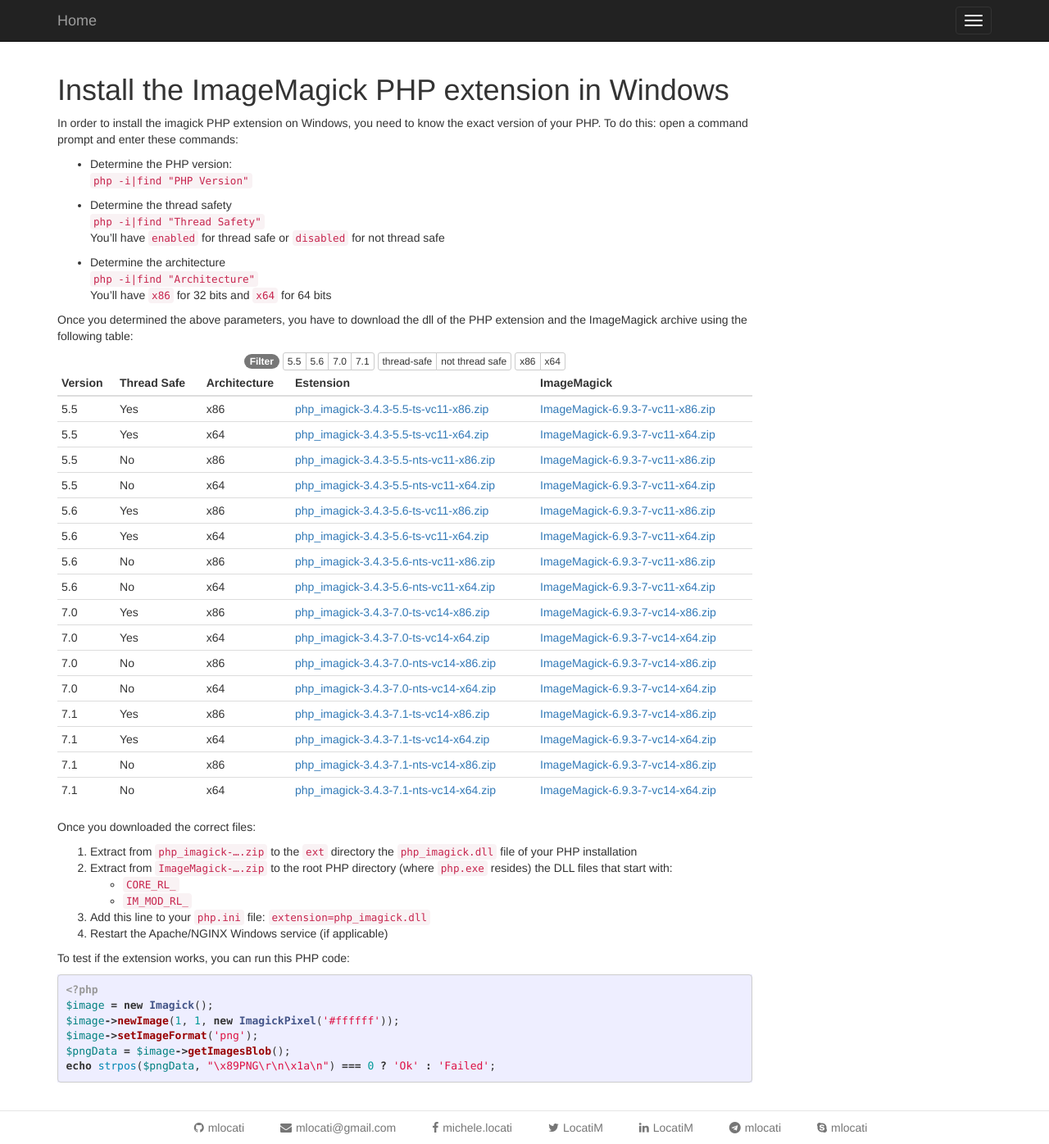
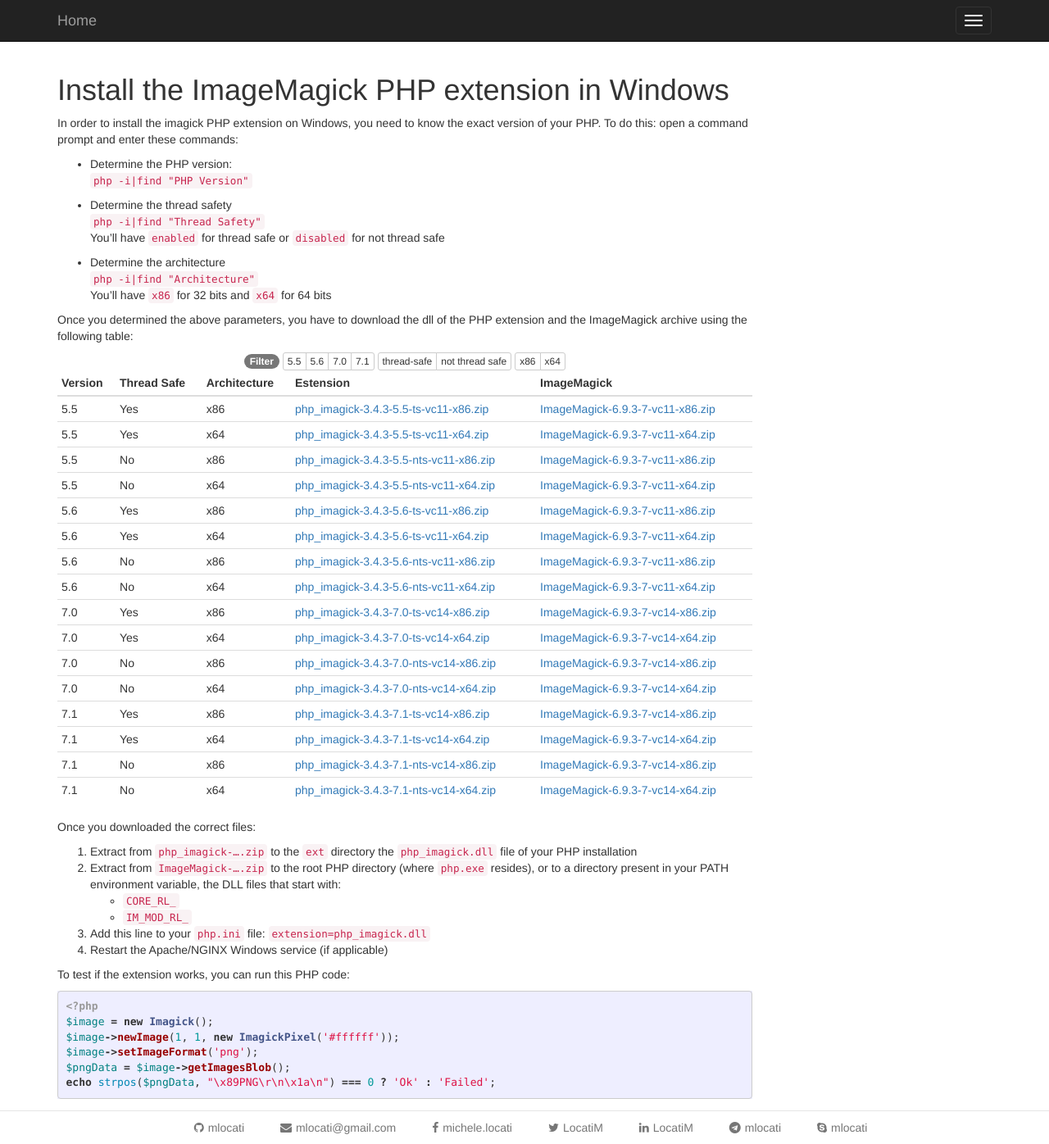
Before and after one commit to mlocati/mlocati.github.io, a Jekyll site: the page built from _articles/php-windows-imagick.md, in a window 1280 px wide and 1396 px high. Shown: the whole window at 82% size. Built offline with Jekyll 4.4.1, drawn with Linux system fonts in a browser that asks for light colours.

Commit message:
Add a note about the possibility to add ImageMagick DLLs to a dir in PATH

```diff
--- a/_articles/php-windows-imagick.md
+++ b/_articles/php-windows-imagick.md
@@ -50,7 +50,7 @@
 Once you downloaded the correct files:
 
 1. Extract from `php_imagick-….zip` to the `ext` directory the `php_imagick.dll` file of your PHP installation
-2. Extract from `ImageMagick-….zip` to the root PHP directory (where `php.exe` resides) the DLL files that start with:
+2. Extract from `ImageMagick-….zip` to the root PHP directory (where `php.exe` resides), or to a directory present in your PATH environment variable, the DLL files that start with:
   - `CORE_RL_`
   - `IM_MOD_RL_`
 3. Add this line to your `php.ini` file: `extension=php_imagick.dll`
```
